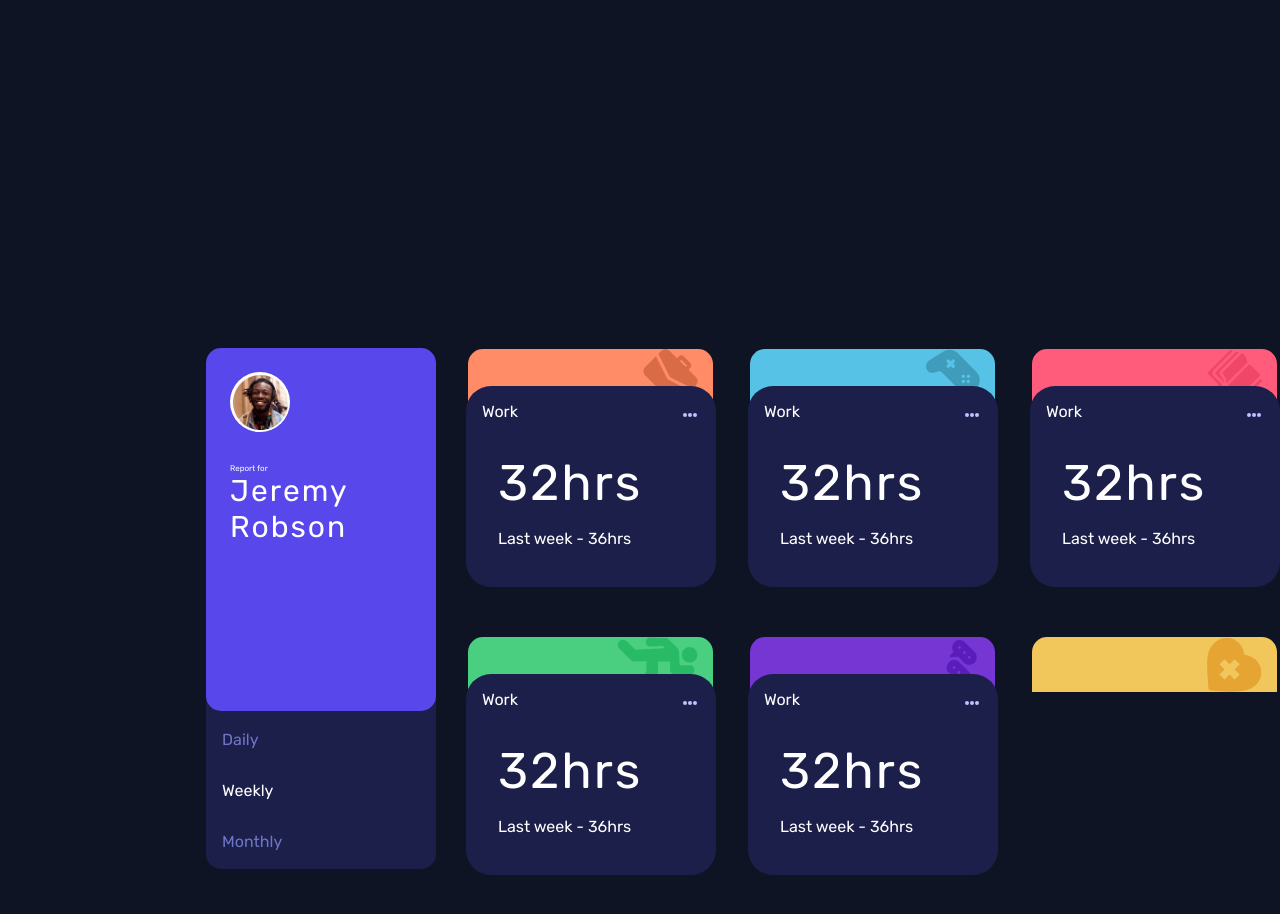
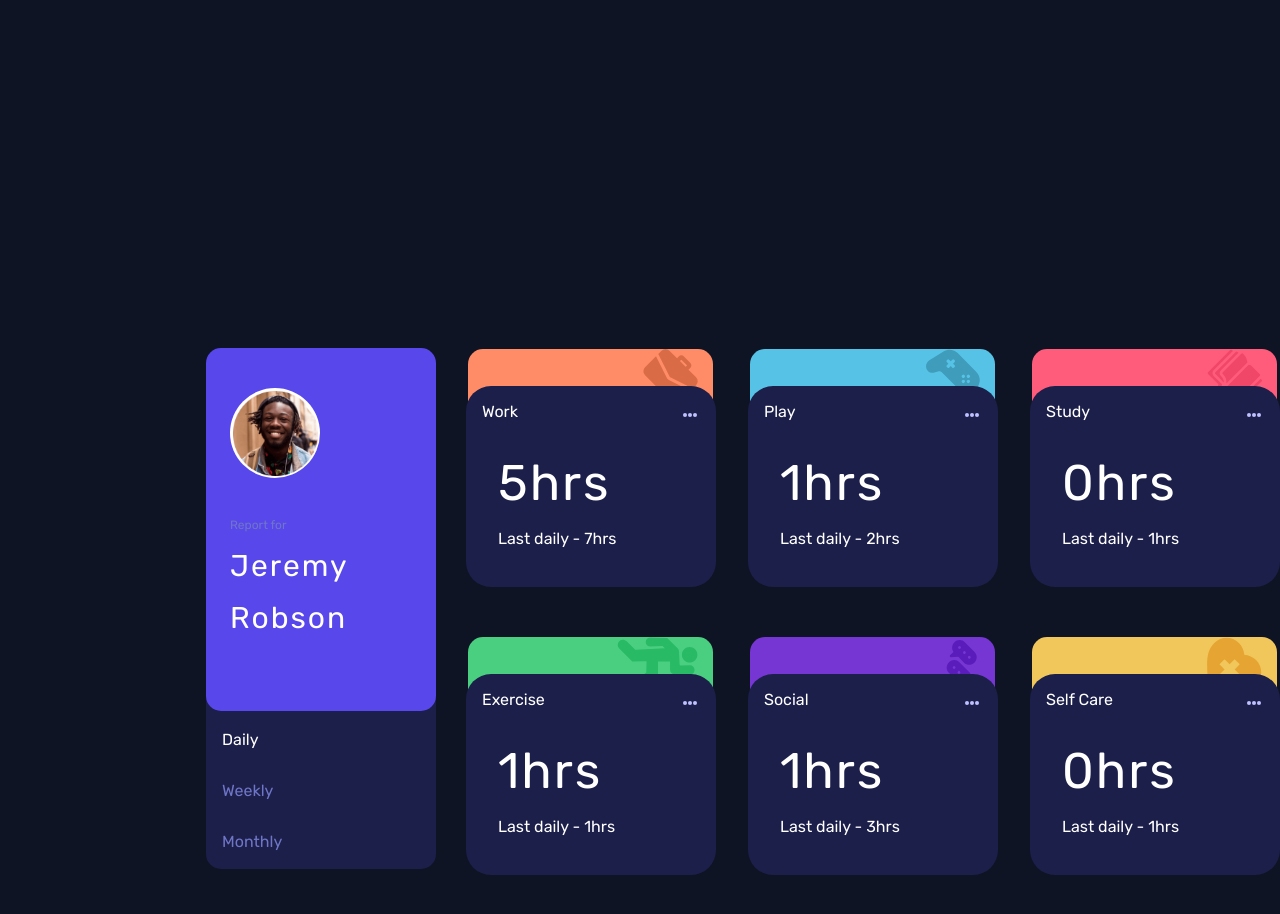
Before and after one commit to yunki-cmd/dashboard-time-tracking, a plain HTML site: page index.html in a window 1280 px wide. Both pictures are taken after a click on the element "Daily". Shown: the top 914 px of the page. Drawn offline with Linux system fonts and the light colour scheme.

Commit message:
segunda commit

```diff
--- a/css/style.css
+++ b/css/style.css
@@ -28,26 +28,33 @@ body{
   height: 100%;
 }
 .card__perfil--img img{
-  width: 55px;
-  height: 55px;
+  width: 85px;
+  height: 85px;
 }
 .card__perfil--img{
   display: flex;
   align-items: center;
   justify-content: center;
-  width: 60px;
-  height: 60px;
+  width: 90px;
+  height: 90px;
   background-color: white;
   border-radius: 100%;
+  margin: 1rem 0;
 }
 .card__perfil__center{
   height: 130px;
   margin-top: 20px;
+  position: relative;
+  top: 20px;
+}
+.card__perfil__center span{
+  margin: 1rem 0
 }
 .card__perfil__report{
-  font-size: 8px;
+  font-size: 12px;
   display: block;
   margin: 2rem 0 0 0;
+  color: hsl(235, 45%, 61%);
 }
 .card__prefil__nombre{
   display: block;
--- a/index.html
+++ b/index.html
@@ -38,13 +38,13 @@
       </div>
       <div class="card__perfil__weak">
         <div class="card__perfil__weak__span">
-          <span class="card__perfil__weak__span--primero">
+          <span id="event-daily" class="card__perfil__weak__span--primero">
             Daily
           </span>
-          <span style="color: white;">
+          <span id="event-weekly">
             Weekly
           </span>
-          <span>
+          <span id="event-monthly">
             Monthly
           </span>
         </div>
@@ -56,23 +56,7 @@
           <div class="card__category--top bg-card-work">
             <img src="images/icon-work.svg" alt="icon_work">
           </div>
-          <div class="card__category__body">
-            <div class="card__category__body__menu">
-              <span>
-                Work
-              </span>
-              <div class="card__category__body_menu__puntos">
-                  <span class="puntos"></span>
-              </div>
-            </div>
-            <div class="card__category_body_hrs">
-              <span class="card__category_body_hrs--hora">
-                32hrs
-              </span>
-              <span class="card__category_body_hrs--past">
-                Last week - 36hrs
-              </span>
-            </div>
+          <div class="card__category__body rendered">
           </div>
         </div>
         <!-- ------------------------------------------------------------- -->
@@ -80,23 +64,7 @@
           <div class="card__category--top bg-card-play">
             <img src="images/icon-play.svg" alt="icon_play">
           </div>
-          <div class="card__category__body">
-            <div class="card__category__body__menu">
-              <span>
-                Work
-              </span>
-              <div class="card__category__body_menu__puntos">
-                <span class="puntos"></span>
-              </div>
-            </div>
-            <div class="card__category_body_hrs">
-              <span class="card__category_body_hrs--hora">
-                32hrs
-              </span>
-              <span class="card__category_body_hrs--past">
-                Last week - 36hrs
-              </span>
-            </div>
+          <div class="card__category__body rendered">
           </div>
         </div>
         <!-- ---------------------------------------------------------------------- -->
@@ -104,23 +72,7 @@
            <div class="card__category--top bg-card-study">
              <img src="images/icon-study.svg" alt="icon_study">
            </div>
-           <div class="card__category__body">
-             <div class="card__category__body__menu">
-               <span>
-                 Work
-               </span>
-               <div class="card__category__body_menu__puntos">
-                 <span class="puntos"></span>
-               </div>
-             </div>
-             <div class="card__category_body_hrs">
-               <span class="card__category_body_hrs--hora">
-                 32hrs
-               </span>
-               <span class="card__category_body_hrs--past">
-                 Last week - 36hrs
-               </span>
-             </div>
+           <div class="card__category__body rendered">
            </div>
          </div>
          <!-- ---------------------------------------------------------------------- -->
@@ -128,23 +80,7 @@
                <div class="card__category--top bg-card-exercise">
                  <img src="images/icon-exercise.svg" alt="icon_exercise">
                </div>
-               <div class="card__category__body">
-                 <div class="card__category__body__menu">
-                   <span>
-                     Work
-                   </span>
-                   <div class="card__category__body_menu__puntos">
-                     <span class="puntos"></span>
-                   </div>
-                 </div>
-                 <div class="card__category_body_hrs">
-                   <span class="card__category_body_hrs--hora">
-                     32hrs
-                   </span>
-                   <span class="card__category_body_hrs--past">
-                     Last week - 36hrs
-                   </span>
-                 </div>
+               <div class="card__category__body rendered">
                </div>
              </div>
      <!-- ---------------------------------------------------------------------- -->
@@ -152,23 +88,7 @@
         <div class="card__category--top bg-card-social">
           <img src="images/icon-social.svg" alt="icon_social">
         </div>
-        <div class="card__category__body">
-          <div class="card__category__body__menu">
-            <span>
-              Work
-            </span>
-            <div class="card__category__body_menu__puntos">
-              <span class="puntos"></span>
-            </div>
-          </div>
-          <div class="card__category_body_hrs">
-            <span class="card__category_body_hrs--hora">
-              32hrs
-            </span>
-            <span class="card__category_body_hrs--past">
-              Last week - 36hrs
-            </span>
-          </div>
+        <div class="card__category__body rendered">
         </div>
       </div>
        <!-- ---------------------------------------------------------------------- -->
@@ -176,8 +96,7 @@
          <div class="card__category--top bg-card-selfcare">
            <img src="images/icon-self-care.svg" alt="icon_selfcare">
          </div>
-         <div class="card__category__body" id="pruebaMedico">
-
+         <div class="card__category__body rendered">
          </div>
        </div>
     </div>
--- a/js/index.js
+++ b/js/index.js
@@ -1,39 +1,79 @@
-const id = document.getElementById("pruebaMedico")
+const divsRender = document.querySelectorAll('.rendered')
+const tiposWorks=['Work','Play',"Study","Exercise","Social","Self Care"]
+const daily = document.getElementById('event-daily')
+const weekly = document.getElementById('event-weekly')
+const monthly = document.getElementById('event-monthly')
 
-async function obtenerDatos() {
-  const datos = await fetch('./data.json').then(res=>res.json());
-  console.log(datos)
+window.addEventListener('load',function(e){
+  let tipo ='weekly'
+  quitarEstilo()
+  let b = document.getElementById('event-weekly')
+  b.style.color='white'
+  tiposWorks.forEach((element,indece) => {
+    obtenerDatos(tipo,element,indece)
+  })
+})
+
+monthly.addEventListener('click',function(e){
+  let tipo ='monthly'
+  quitarEstilo()
+  e.target.style.color='white'
+  tiposWorks.forEach((element,indece) => {
+    obtenerDatos(tipo,element,indece)
+  })
+})
+
+weekly.addEventListener('click', function(e){
+  let tipo ='weekly'
+  quitarEstilo()
+  e.target.style.color='white'
+  tiposWorks.forEach((element,indece) => {
+    obtenerDatos(tipo,element,indece)
+  })
+})
+
+daily.addEventListener('click',e=>{
+  let tipo ='daily'
+  quitarEstilo()
+  e.target.style.color='white'
+  tiposWorks.forEach((element,indece) => {
+    obtenerDatos(tipo,element,indece)
+  })
+})
+
+function quitarEstilo(){
+  let a = document.querySelectorAll('.card__perfil__weak__span > span')
+  a.forEach(element=>{
+    if(element.style.color==='white'){
+      element.removeAttribute('style')
+    }
+  })
 }
 
-obtenerDatos()
+tiposWorks.forEach((element,indece) => {
+  obtenerDatos('weekly',element,indece)
+})
 
-const render = (tipo,modo, datoObjs) => {
-
-  const a = {
-    "title": "Self Care",
-    "timeframes": {
-      "daily": {
-        "current": 0,
-        "previous": 1
-      },
-      "weekly": {
-        "current": 2,
-        "previous": 2
-      },
-      "monthly": {
-        "current": 7,
-        "previous": 11
+ function obtenerDatos(tipo,modo,indice) {
+   fetch('./data.json').then(res=>res.json())
+  .then(resp =>{
+     return resp.find(elemnt=> {
+        if(elemnt.title===modo){
+          return elemnt
         }
-    }
-  }
-  for (const iterator of object) {
+      })
+  })
+  .then(resp =>{
+    divsRender[indice].innerHTML= renderizar(tipo,resp)
+  })
 
 }
 
+function renderizar(tipo,datos) {
   return `
 <div class="card__category__body__menu">
   <span>
-                ${a.title}
+    ${datos.title}
   </span>
   <div class="card__category__body_menu__puntos">
     <span class="puntos"></span>
@@ -41,12 +81,10 @@ const render = (tipo,modo, datoObjs) => {
 </div>
 <div class="card__category_body_hrs">
   <span class="card__category_body_hrs--hora">
-                ${a.timeframes[tipo].current}hrs
+    ${datos.timeframes[tipo].current}hrs
   </span>
   <span class="card__category_body_hrs--past">
-                Last ${tipo} - ${a.timeframes[tipo].previous}hrs
+    Last ${tipo} - ${datos.timeframes[tipo].previous}hrs
   </span>
 </div>`
 }
-
-id.innerHTML = render('weekly')
```
Lines whose indentation alone changed are shown as unchanged.
